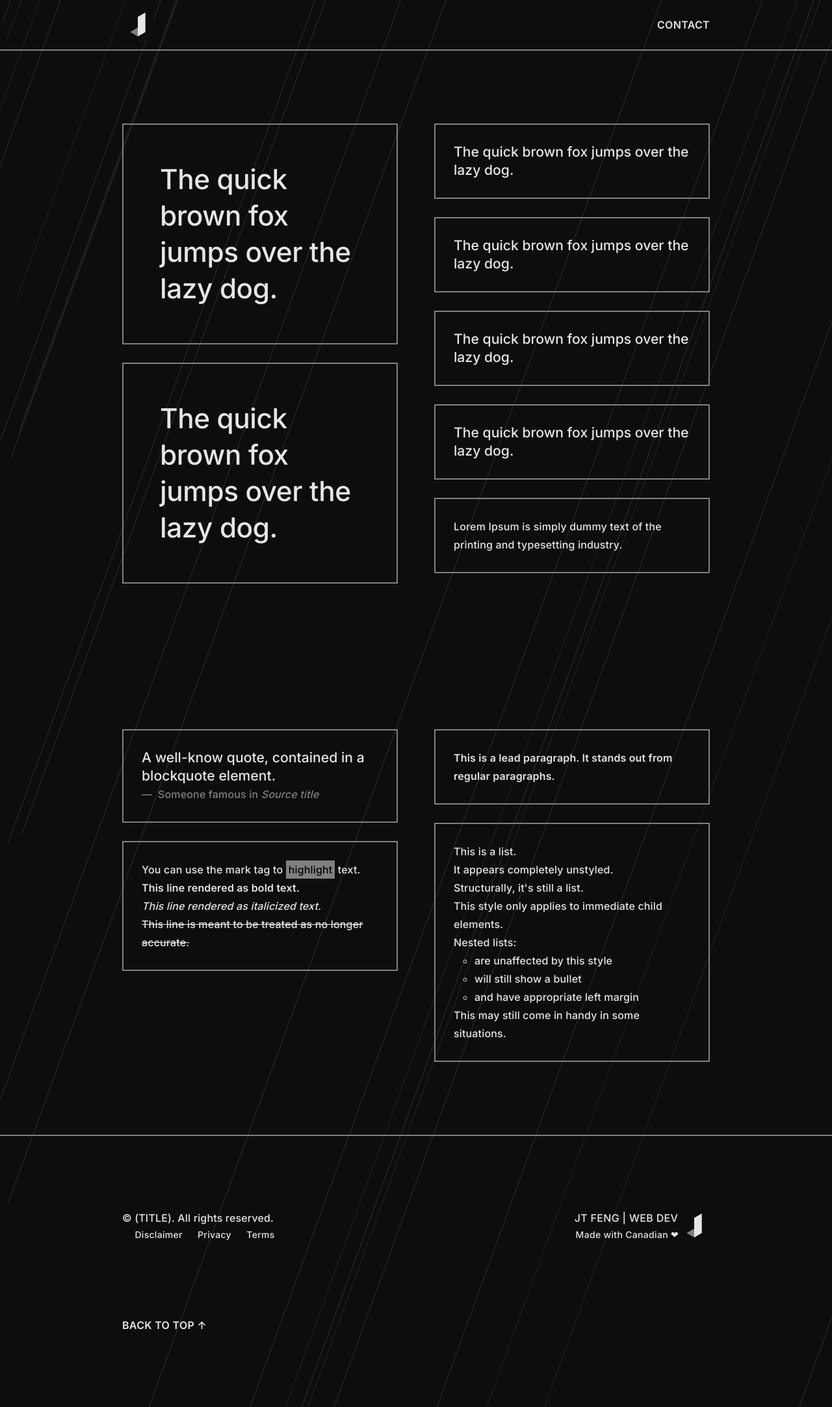
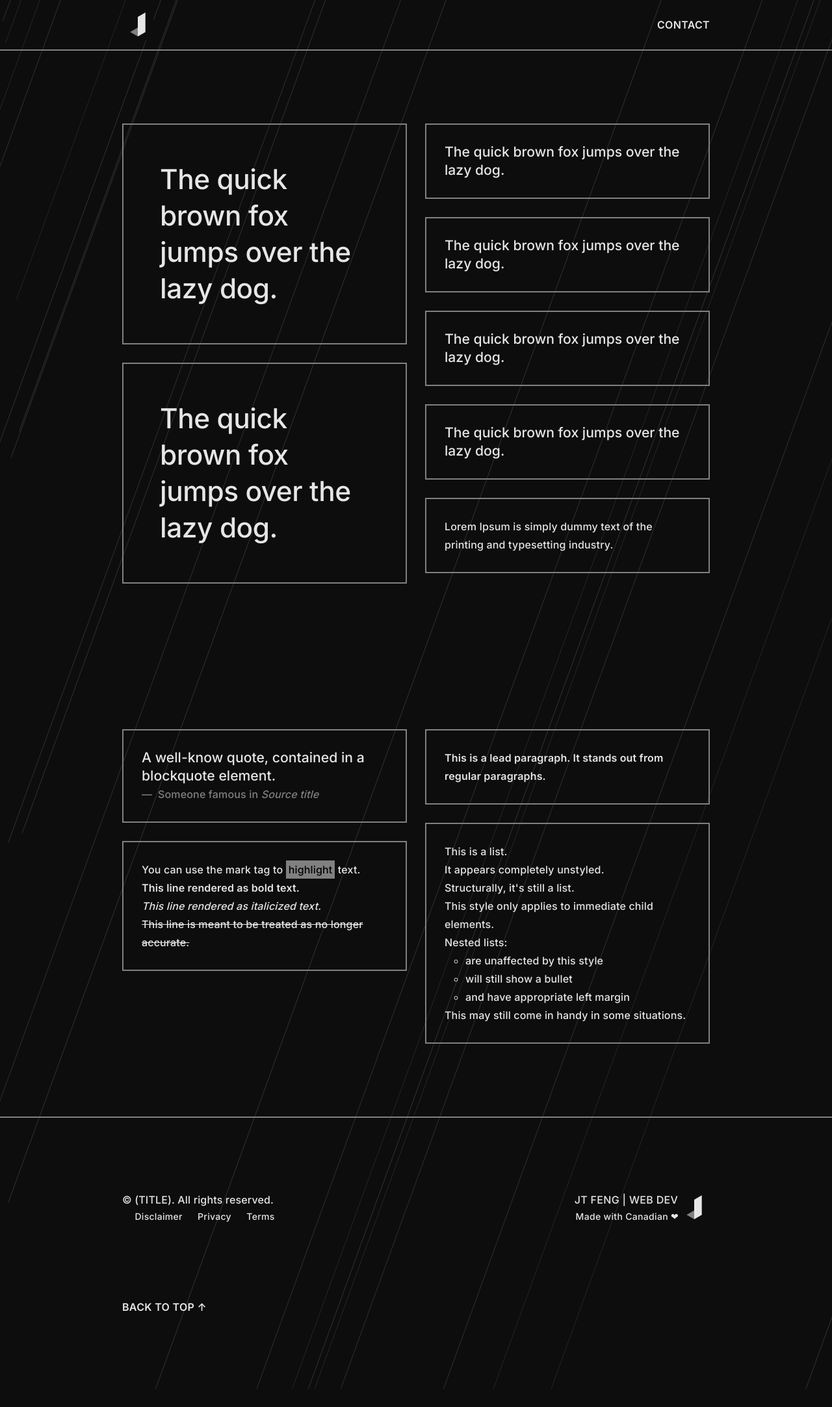
Before and after one commit to jingtianfeng/jekytrap, a Jekyll site: the page built from index.html, in a window 1280 px wide. Shown: the whole page at 65% size. Built offline with Jekyll 4.4.1, drawn with Linux system fonts in a browser that asks for light colours; after the commit the page ends 2137 px from its top, so only the background shows below that.

Commit message:
UPDATE index.html: remove all .g-5

```diff
--- a/index.html
+++ b/index.html
@@ -6,7 +6,7 @@
 
 <header id="{{ page.id }}-header">
     <div class="container py-7">
-        <div class="row g-5">
+        <div class="row">
             <div class="col-4 col-lg-2 vstack gap-4">
                 <h1 class="border p-5">
                     The quick brown fox jumps over the lazy dog.
@@ -38,7 +38,7 @@
 </header>
 <section id="{{ page.id }}-section1">
     <div class="container py-7">
-        <div class="row g-5">
+        <div class="row">
             <div class="col-4 col-lg-2 vstack gap-4">
                 <figure class="border p-4">
                     <blockquote class="blockquote">
```
